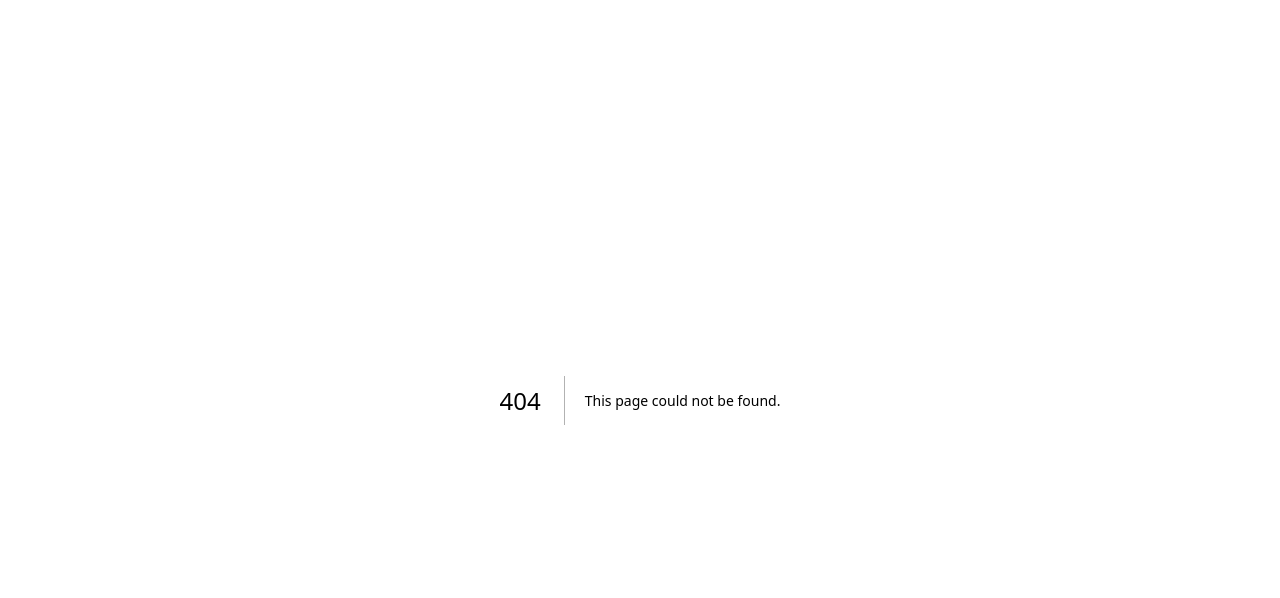
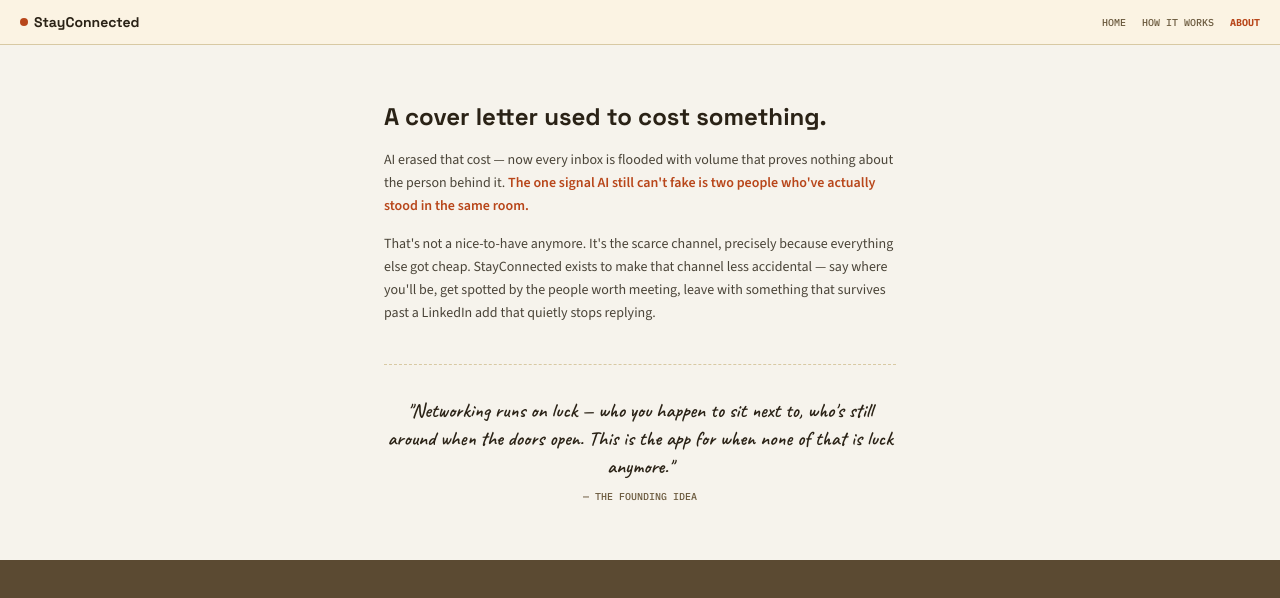
Before and after one commit to vidiyala99/orbit, a Next.js app in the folder frontend/: page /about in a window 1280 px wide. Before the commit this address had no page. Shown: the top 598 px of the page. Built offline with nearby package versions, Linux system fonts and the light colour scheme.

Commit message:
feat: build the About page

```diff
--- /dev/null
+++ b/frontend/app/about/page.tsx
@@ -0,0 +1,37 @@
+import MarketingNav from "@/components/MarketingNav";
+
+export default function AboutPage() {
+  return (
+    <>
+      <MarketingNav active="about" />
+      <main className="bg-[#F6F3EC] px-6 py-14">
+        <div className="mx-auto max-w-lg">
+          <h1 className="font-display text-2xl font-bold text-ink">
+            A cover letter used to cost something.
+          </h1>
+          <p className="mt-4 text-sm leading-relaxed text-[#4A4438]">
+            AI erased that cost — now every inbox is flooded with volume that proves nothing
+            about the person behind it.{" "}
+            <strong className="text-accent">
+              The one signal AI still can&apos;t fake is two people who&apos;ve actually stood in
+              the same room.
+            </strong>
+          </p>
+          <p className="mt-4 text-sm leading-relaxed text-[#4A4438]">
+            That&apos;s not a nice-to-have anymore. It&apos;s the scarce channel, precisely because
+            everything else got cheap. StayConnected exists to make that channel less
+            accidental — say where you&apos;ll be, get spotted by the people worth meeting,
+            leave with something that survives past a LinkedIn add that quietly stops replying.
+          </p>
+        </div>
+        <div className="mx-auto mt-10 max-w-lg border-t border-dashed border-rule pt-8 text-center">
+          <p className="font-hand text-xl text-ink">
+            &quot;Networking runs on luck — who you happen to sit next to, who&apos;s still around
+            when the doors open. This is the app for when none of that is luck anymore.&quot;
+          </p>
+          <p className="mt-2 font-mono text-[10px] text-ink2">— THE FOUNDING IDEA</p>
+        </div>
+      </main>
+    </>
+  );
+}
```
Also changed, not shown: 1 other file (tests, documents, lock files or other folders).
